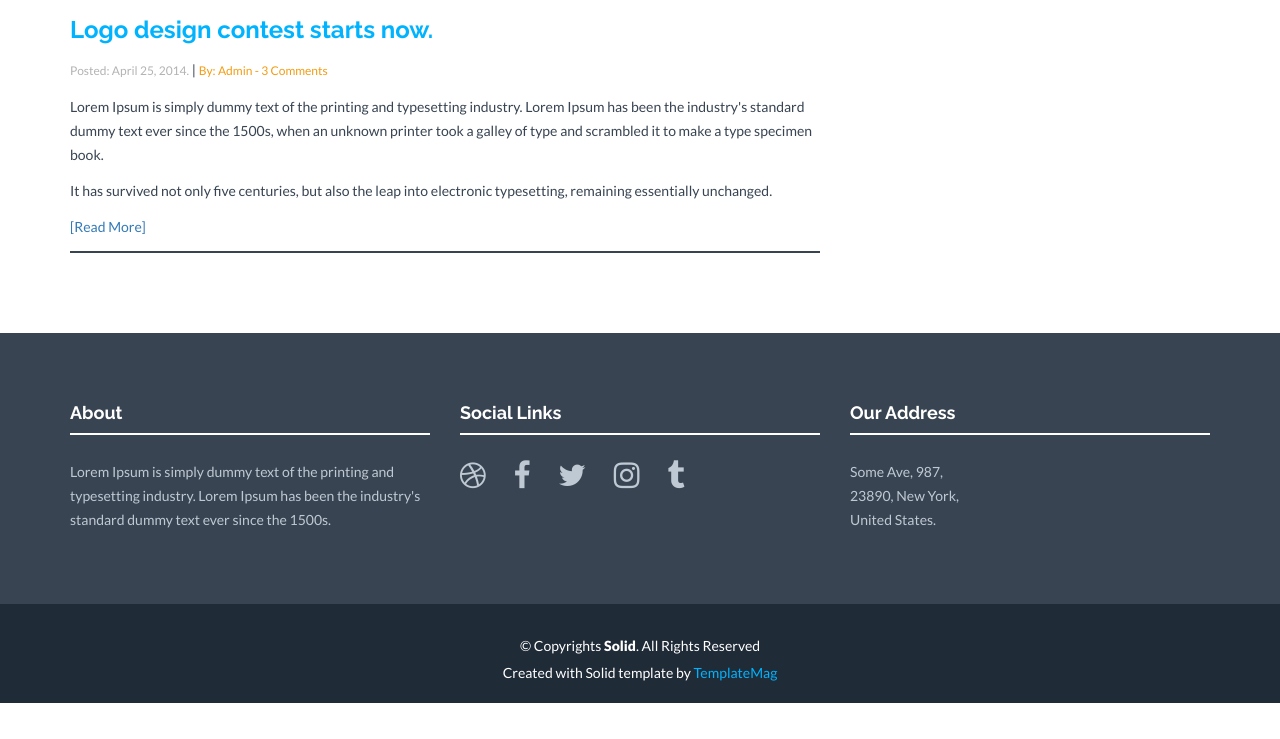
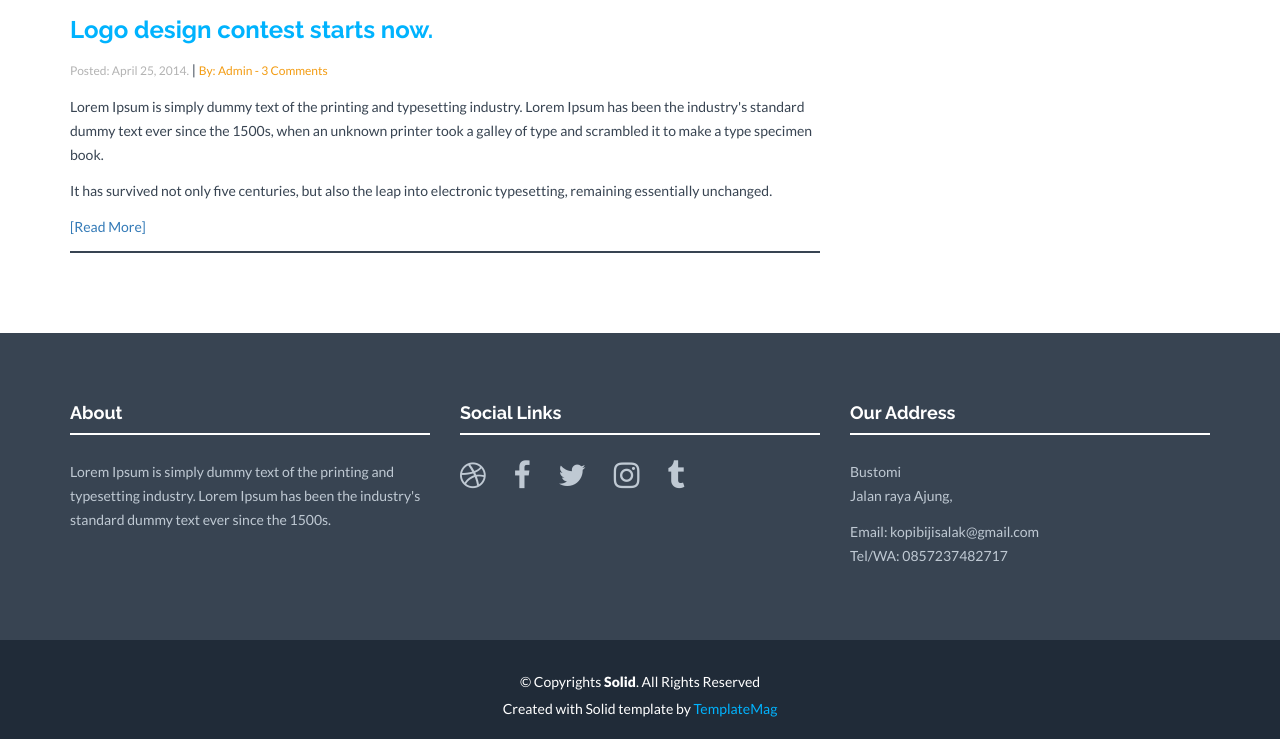
Before and after one commit to Koplakdevelopers/KoplakFood_team, a website: page blog.html in a window 1280 px wide. Shown: the part 1911-2650 px from the top of the page. Before the commit the page ends 2614 px from the top, so only its background shows below. Drawn offline with Linux system fonts and the light colour scheme.

Commit message:
Nomer WA dan fix alamat di semua halaman

```diff
--- a/blog.html
+++ b/blog.html
@@ -224,8 +224,10 @@
           <h4>Our Address</h4>
           <div class="hline-w"></div>
           <p>
-            Some Ave, 987,<br/> 23890, New York,<br/> United States.<br/>
-          </p>
+          Bustomi<br/> Jalan raya Ajung,
+        </p>
+        <p>
+          Email: kopibijisalak@gmail.com<br/> Tel/WA: 0857237482717
         </div>
 
       </div>
```
Also changed, not shown: about.html (+1 -1 lines), contact.html (+1 -1 lines), index.html (+1 -1 lines), portfolio.html (+4 -2 lines), single-post.html (+4 -2 lines), single-project.html (+4 -2 lines).
